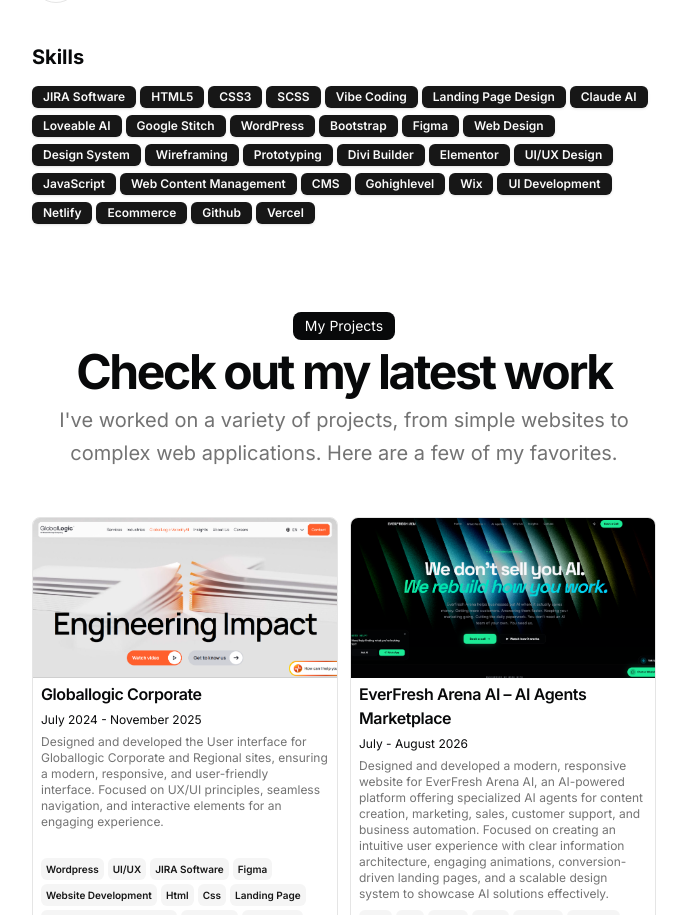
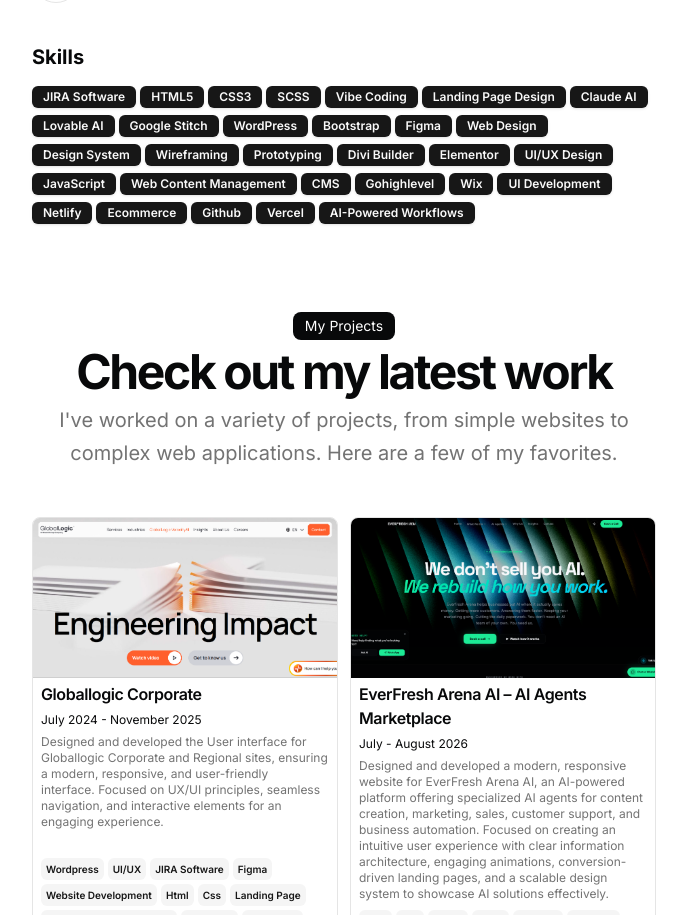
Before and after one commit to CodewithShashi/shashishekhar.com, a Next.js app: page / in a window 1280 px wide. Shown: the part 1105-2020 px from the top of the page, without its empty margins (296-983 px from the left). Built offline with nearby package versions, Linux system fonts and the light colour scheme.

Commit message:
Update resume.tsx

```diff
--- a/src/data/resume.tsx
+++ b/src/data/resume.tsx
@@ -20,7 +20,7 @@ export const DATA = {
     "Vibe Coding",
     "Landing Page Design",
     "Claude AI",
-    "Loveable AI",
+    "Lovable AI",
     "Google Stitch",
     "WordPress",
     "Bootstrap",
@@ -42,6 +42,7 @@ export const DATA = {
     "Ecommerce",
     "Github",
     "Vercel",
+    "AI-Powered Workflows",
   ],
   navbar: [
     { href: "/", icon: HomeIcon, label: "Home" },
```
